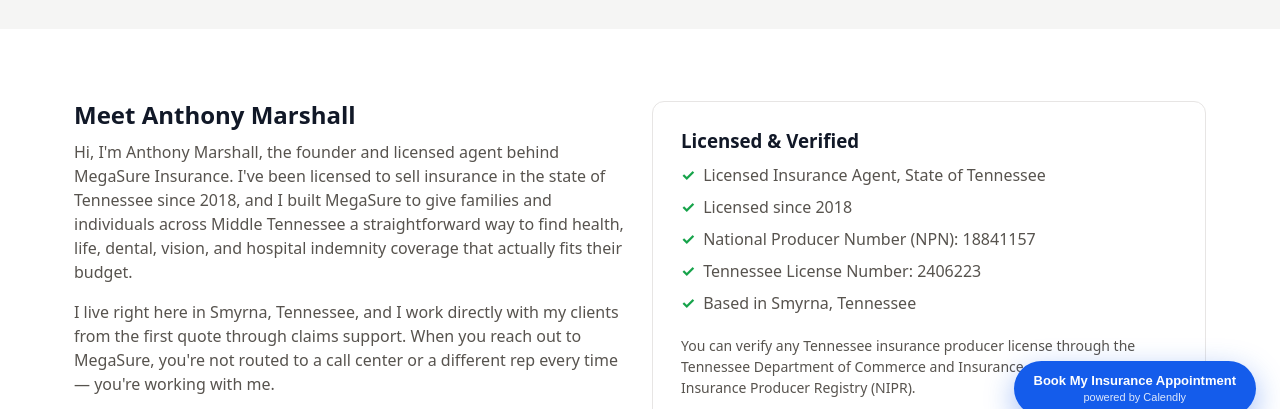
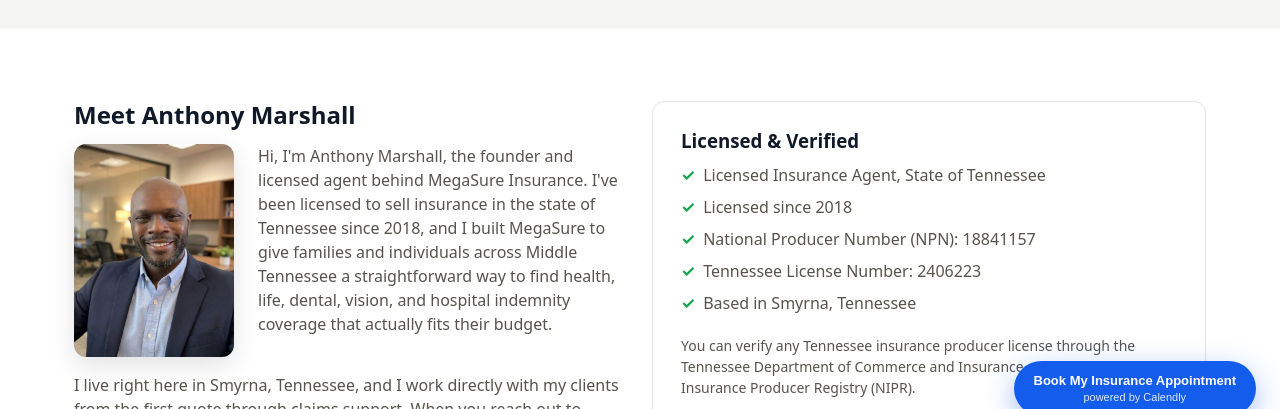
Before and after one commit to whlantmar-boop/MegaSureInsurance, a plain HTML site: page about.html in a window 1280 px wide. Shown: the part 360-769 px from the top of the page. Drawn offline with Linux system fonts and the light colour scheme.

Commit message:
Add Anthony Marshall's headshot to About page

```diff
--- a/about.html
+++ b/about.html
@@ -17,6 +17,7 @@
         "name": "Anthony Marshall",
         "jobTitle": "Licensed Insurance Agent",
         "url": "https://megasure.net/about",
+        "image": "https://megasure.net/assets/anthony-marshall.jpg",
         "worksFor": { "@id": "https://megasure.net/#agency" },
         "address": {
           "@type": "PostalAddress",
@@ -111,7 +112,10 @@
   <div class="container grid grid-2" style="align-items:start;">
     <div>
       <h2>Meet Anthony Marshall</h2>
-      <p>Hi, I'm Anthony Marshall, the founder and licensed agent behind MegaSure Insurance. I've been licensed to sell insurance in the state of Tennessee since 2018, and I built MegaSure to give families and individuals across Middle Tennessee a straightforward way to find health, life, dental, vision, and hospital indemnity coverage that actually fits their budget.</p>
+      <div style="display:flex; gap:24px; align-items:flex-start; flex-wrap:wrap; margin:16px 0;">
+        <img src="/assets/anthony-marshall.jpg" alt="Anthony Marshall, licensed Tennessee insurance agent" width="160" height="213" style="width:160px; height:213px; object-fit:cover; border-radius:12px; box-shadow:0 8px 24px rgba(0,0,0,.12); flex-shrink:0;">
+        <p style="flex:1; min-width:240px; margin:0;">Hi, I'm Anthony Marshall, the founder and licensed agent behind MegaSure Insurance. I've been licensed to sell insurance in the state of Tennessee since 2018, and I built MegaSure to give families and individuals across Middle Tennessee a straightforward way to find health, life, dental, vision, and hospital indemnity coverage that actually fits their budget.</p>
+      </div>
       <p>I live right here in Smyrna, Tennessee, and I work directly with my clients from the first quote through claims support. When you reach out to MegaSure, you're not routed to a call center or a different rep every time — you're working with me.</p>
       <p>As an independent agent, I'm not tied to a single insurance company. That means I can shop coverage across multiple carriers to find the plan that fits your health needs and your budget, then walk you through the details in plain English before you ever sign anything.</p>
       <a href="/contact.html" class="btn btn-primary">Get a Free Quote</a>
```
Also changed, not shown: assets/anthony-marshall.jpg (added).
